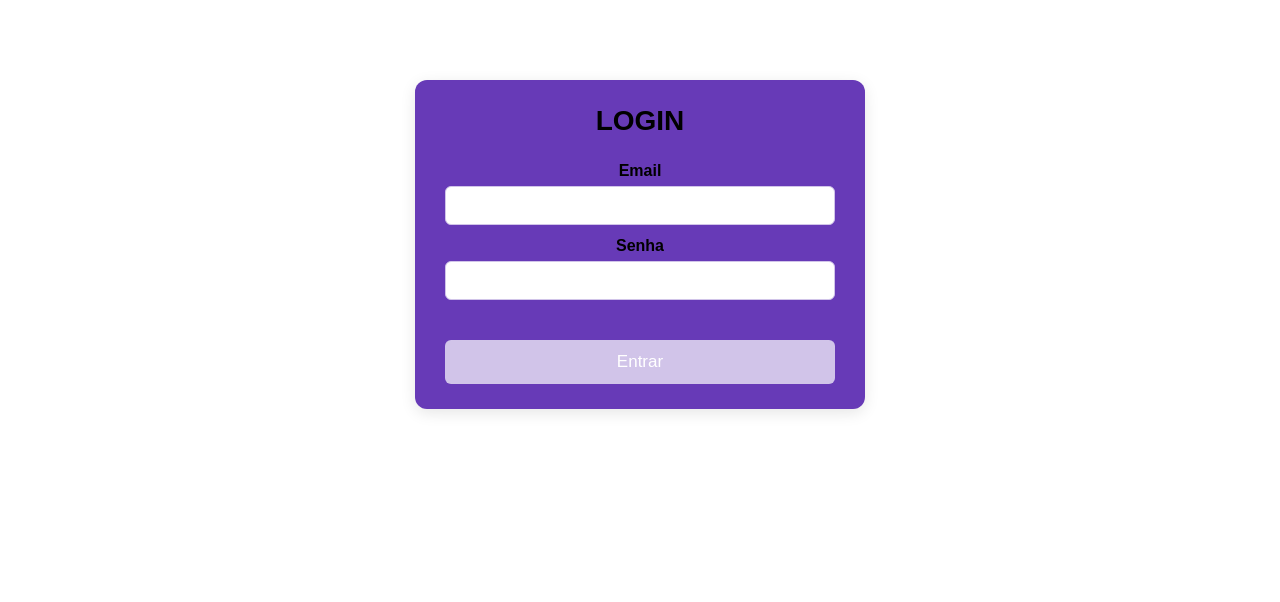
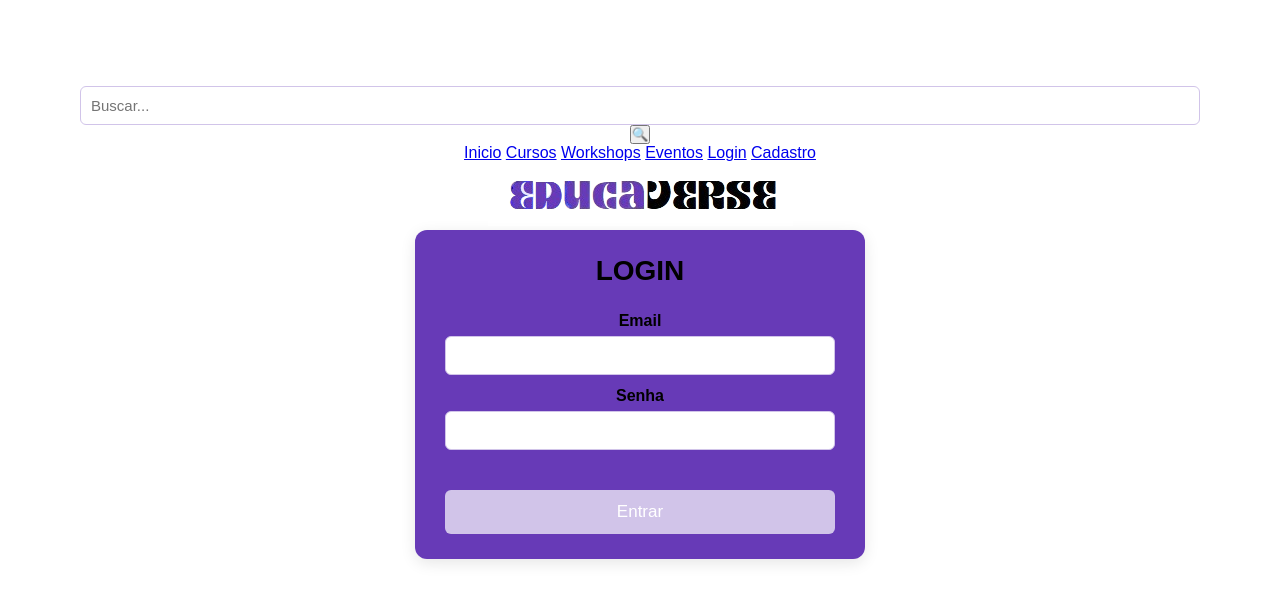
Before and after one commit to zgustavo4/login, a plain HTML site: page Front-end/login.html in a window 1280 px wide. Drawn offline with Linux system fonts and the light colour scheme.

Commit message:
login.html

```diff
--- a/Front-end/login.html
+++ b/Front-end/login.html
@@ -7,13 +7,35 @@
     <link rel="stylesheet" href="style.css">
 </head>
 <body>
+    <header class="header">
+        <div class="nav">
+            <div class="pesquisa">
+                <input type="text" placeholder="Buscar..." class="pesquisa-input">
+                <button class="pesquisa-btn">🔍</button>
+            </div>
 
+            <nav class="menu">
+                <a href="index.html">Inicio</a>
+                <a href="cursos.html">Cursos</a>
+                <a href="#">Workshops</a>
+                <a href="#">Eventos</a>
+                <a href="login.html" class="login" id="loginBtn">Login</a>
+                <a href="cadastro.html" class="cadastro" id="cadastroBtn">Cadastro</a>
+                <a href="#" class="login" id="sairBtn" style="display: none;">Sair</a>
+            </nav>
+        </div>
+    </header>
+    <div class="imagem">
+        <img src="verse.png" alt="Logo Educa Verse" id="main-logo">
+    </div>
     <div class="container">
         <h1>LOGIN</h1>
         <label for="email">Email</label>
         <input type="text" id="email">
         <label for="senha">Senha</label>
         <input type="text" id="senha">
+
+
 
         <p id="resultado"></p>
         <button id="btn_enviar">Entrar</button>
@@ -22,6 +44,7 @@
 <script>
     document.getElementById("btn_enviar").addEventListener("click",async ()=>{
     //primeira etapa, pegar as informações dos inputs
+
     const email = document.getElementById("email").value
     const senha = document.getElementById("senha").value
 
@@ -38,7 +61,6 @@
 
     })
 })
-
     //terceira etapa, pegar a resposta do back-end
     if(resposta.ok == true){
         const dados = await resposta.json()
```
